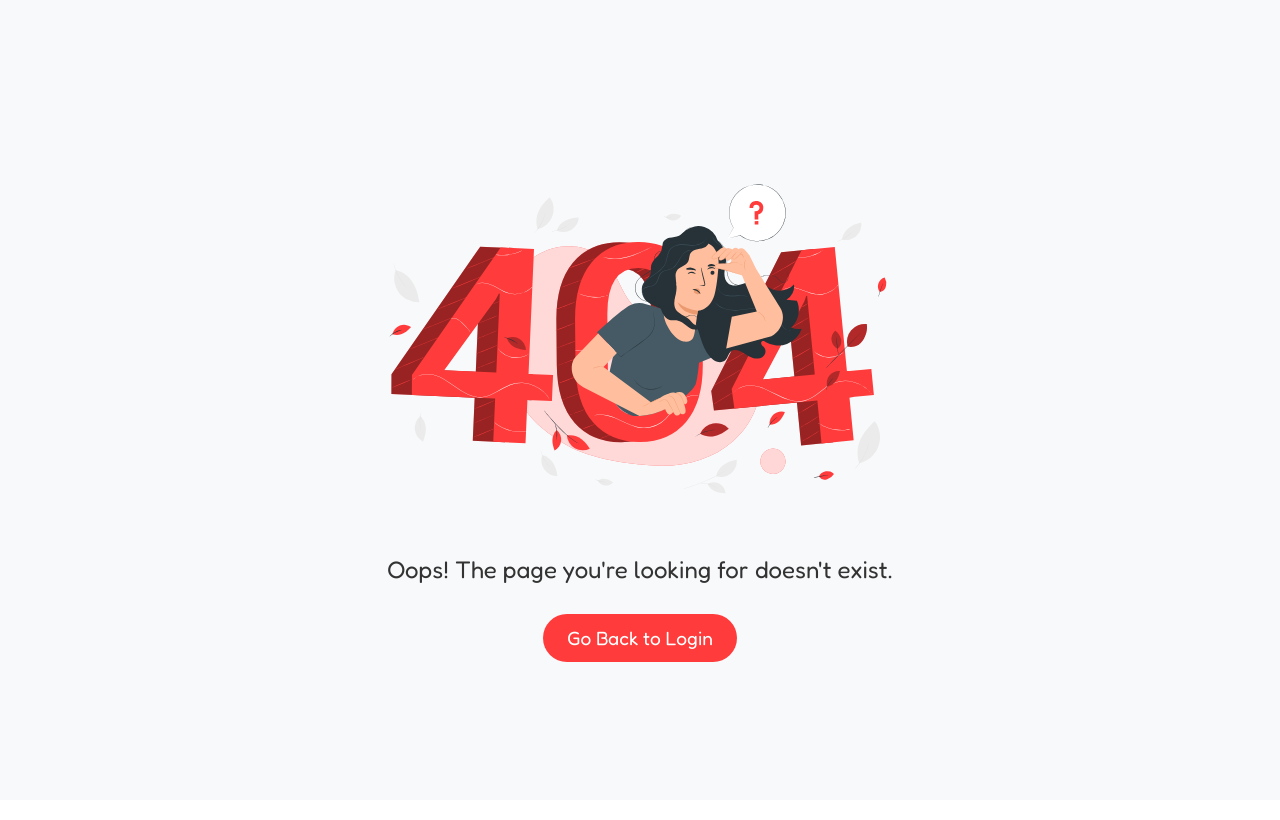
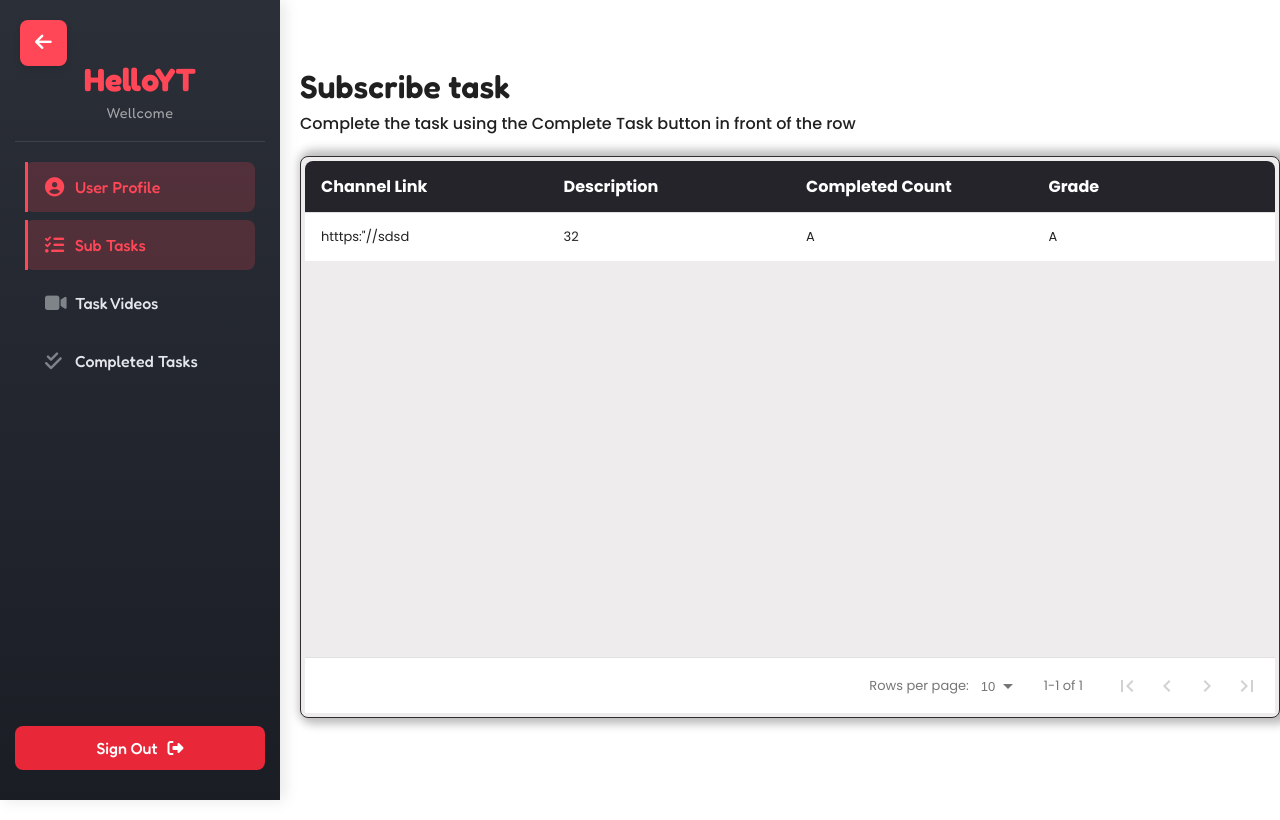
Before and after one commit to Pasindu-Peiris/Hello-YouTube-project_copy_by_me, a React (Create React App) app in the folder client/: page /tasksub in a window 1280 px wide. Built offline with nearby package versions, Linux system fonts and the light colour scheme.

Commit message:
update tables componets

```diff
--- a/client/package.json
+++ b/client/package.json
@@ -16,6 +16,7 @@
     "react-hot-toast": "^2.5.1",
     "react-router-dom": "^7.1.5",
     "react-scripts": "5.0.1",
+    "styled-components": "^6.1.15",
     "web-vitals": "^2.1.4"
   },
   "scripts": {
--- a/client/src/App.js
+++ b/client/src/App.js
@@ -7,6 +7,7 @@ import Registration from './pages/user/Registration';
 import Userdashboard from './pages/user/Userdashboard';
 import Subadd from './pages/user/Subadd';
 import Subtask from './pages/user/Subtask';
+import Tasksubtab from './pages/user/Tasksubtab';
 
 
 function App() {
@@ -20,7 +21,7 @@ function App() {
         <Route path='/signup' element={<Registration />} />
         <Route path='/sub' element={<Subtask/>}/>
 
-
+        <Route path='/tasksub' element={<Tasksubtab />} />
 
         {/* protected routers */}
         <Route element={<ProtectedRouters />}>
--- /dev/null
+++ b/client/src/assets/pagecss/Tasksubtab.css
@@ -0,0 +1,47 @@
+#user-dashboard-profile-view{
+    margin: 20px 0px 0px 300px;
+    display: flex;
+    flex-direction: column;
+    align-items: center;
+    justify-content: center;
+    width:auto;
+    height: 90vh;
+
+}
+.textintasksub{
+    display: flex;
+    width: 100%;
+    padding: 20px 0px;
+    align-items: flex-start;
+    justify-content: flex-start;
+    font-family: "Fredoka", serif;
+
+}
+
+.textintasksub h1{
+    font-size:2rem ;
+    font-weight: 600;
+    padding: 5px 0px;
+    color: rgb(33, 32, 32);
+
+}
+.textintasksub p{
+    font-size:1rem ;
+    font-weight: 500;
+    font-family: "Poppins", serif;
+    color: rgb(33, 32, 32);
+
+}
+.data-table{
+    height: 100vh;
+}
+
+.tableintasksub{
+    width: 100%;
+    display:block;
+    border-radius: 8px;
+    box-shadow: 5px 0px 10px 6px #bcbbbb;
+    border: 1px solid #302d2d;
+    padding: 4px;
+    background-color: #eeecec;
+}
--- /dev/null
+++ b/client/src/pages/user/Tasksubtab.jsx
@@ -0,0 +1,71 @@
+import React from "react";
+import DataTable from "react-data-table-component";
+import { tableData } from "../../utils/Sampledata";
+import "../../assets/pagecss/Tasksubtab.css";
+import Userdashboard from "./Userdashboard";
+
+const Tasksubtab = () => {
+  // Custom styles for table
+  const customStyles = {
+    headCells: {
+      style: {
+        backgroundColor: "#25242b",
+        color: "white",
+        fontWeight: "bold",
+        fontSize: "16px",
+      },
+    },
+  };
+
+  // Columns
+  const columns = [
+    { name: "Channel Link", selector: (row) => row.channelLink, sortable: true },
+    { name: "Description", selector: (row) => row.description, sortable: true },
+    { name: "Completed Count", selector: (row) => row.completedCount, sortable: true },
+    { name: "Grade", selector: (row) => row.grade, sortable: true },
+  ];
+
+  return (
+    <div>
+      <Userdashboard />
+
+
+
+      <section id="user-dashboard-profile-view">
+
+        <div className="textintasksub">
+        <div className="">
+          <h1>Subscribe task</h1>
+          <p> Complete the task using the Complete Task button in front of the row </p>
+        </div>
+        </div>
+
+      <div className="tableintasksub">
+      <DataTable
+          columns={columns}
+          data={tableData}
+          fixedHeader
+          fixedHeaderScrollHeight="62vh"
+          pagination
+          className="data-table"
+          customStyles={customStyles}
+          conditionalRowStyles={[
+
+            {
+              when: (row) => row.channelLink > 20,
+              style: {
+                backgroundColor: "#fffdfd",
+                border: "1px solid #1c1a1a",
+                color: "black",
+                fontSize: "14px",
+              },
+            },
+          ]}
+        />
+      </div>
+      </section>
+    </div>
+  );
+};
+
+export default Tasksubtab;
--- /dev/null
+++ b/client/src/utils/Sampledata.js
@@ -0,0 +1,4 @@
+export const tableData = [
+    { id: 1, channelLink: 'htttps:"//sdsd', description: 32, completedCount: 'A', grade: 'A' },
+
+]
```
Also changed, not shown: 1 other file (tests, documents, lock files or other folders).
